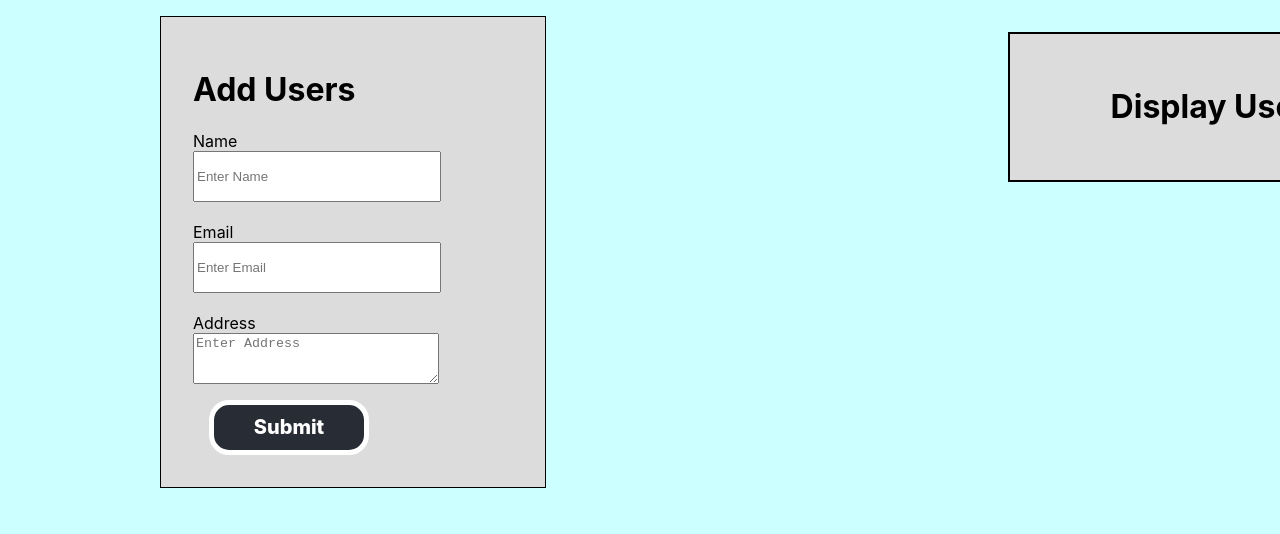
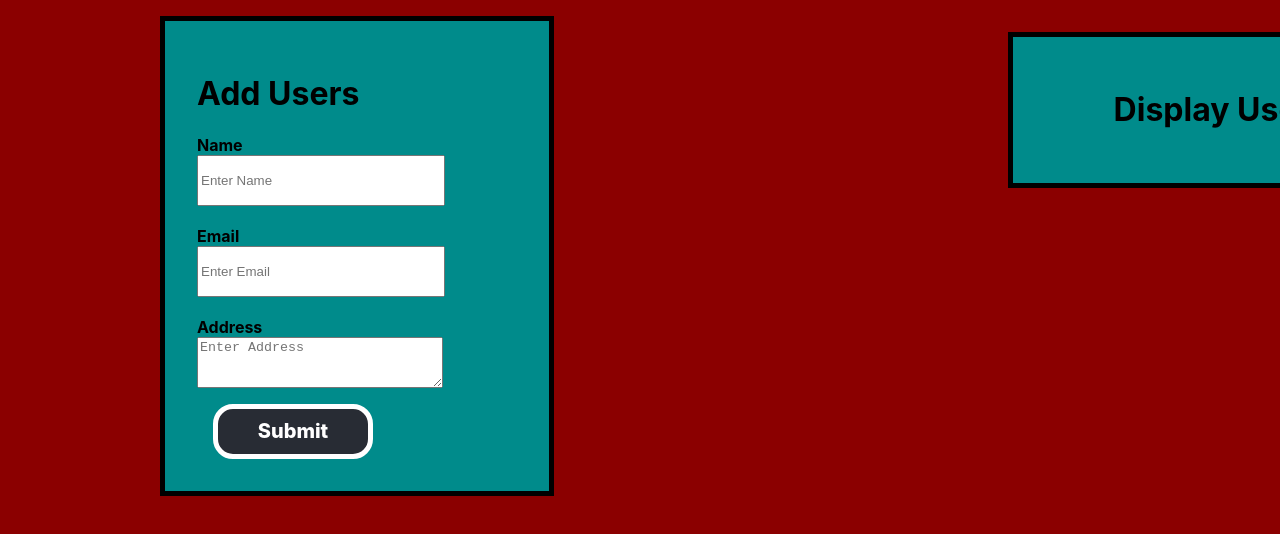
Before and after one commit to Aftab09/Reactjs-APp, a React (Create React App) app: page / in a window 1280 px wide. Shown: the top 534 px of the page. Built offline with nearby package versions, Linux system fonts and the light colour scheme.

Commit message:
initial commit

```diff
--- a/src/App.css
+++ b/src/App.css
@@ -3,7 +3,8 @@
   background-color: rebeccapurple;
 }
 body{
-  background-color: rgb(204, 255, 255);
+  /* background-color: rgb(204, 255, 255); */
+  background-color: darkred ;
 }
 
 .App-logo {
@@ -61,17 +62,18 @@ body{
 }
 
 .form {
-  background-color: #dcdcdc;
+  /* background-color: #dcdcdc; */
+  background-color: darkcyan;
   width: 20rem;
   /* height: 30rem; */
   padding-left: 2rem;
   display: inline-block;
   vertical-align: middle;
-  border: 1px solid black;
+  border: 5px solid black ;
   margin: 1rem;
   padding: 2rem 2rem;
   /* text-align: center; */
-  display: inline-block;
+  /* display: inline-block; */
   margin-left: 10rem;
   position: absolute;
 }
@@ -105,11 +107,12 @@ body{
 .Display-Users {
   width: 22rem;
   /* height: 10rem; */
-  background-color: #dcdcdc;
+  /* background-color: #dcdcdc; */
+  background-color: darkcyan;
   text-align: center;
   /* margin-left: 29rem; */
   display: inline-block;
-  border: 2px solid black;
+  border: 5px solid black;
   padding: 2rem 2rem;
   margin: 2rem;
   margin-left: 63rem;
--- a/src/App.js
+++ b/src/App.js
@@ -29,7 +29,7 @@ function App() {
         <form onSubmit={handleSubmit}>
         <h1>Add Users</h1>
         <label>
-          Name
+         <b> Name </b>
         </label>
         <input
           type="text"
@@ -41,7 +41,7 @@ function App() {
         />
         <br></br>
            <label>
-          Email
+         <b>Email</b>
         </label>
         <input
           type="text"
@@ -53,7 +53,7 @@ function App() {
         />
         <br></br>
            <label>
-          Address
+          <b>Address </b>
         </label>
         <textarea
           type="text"
```
